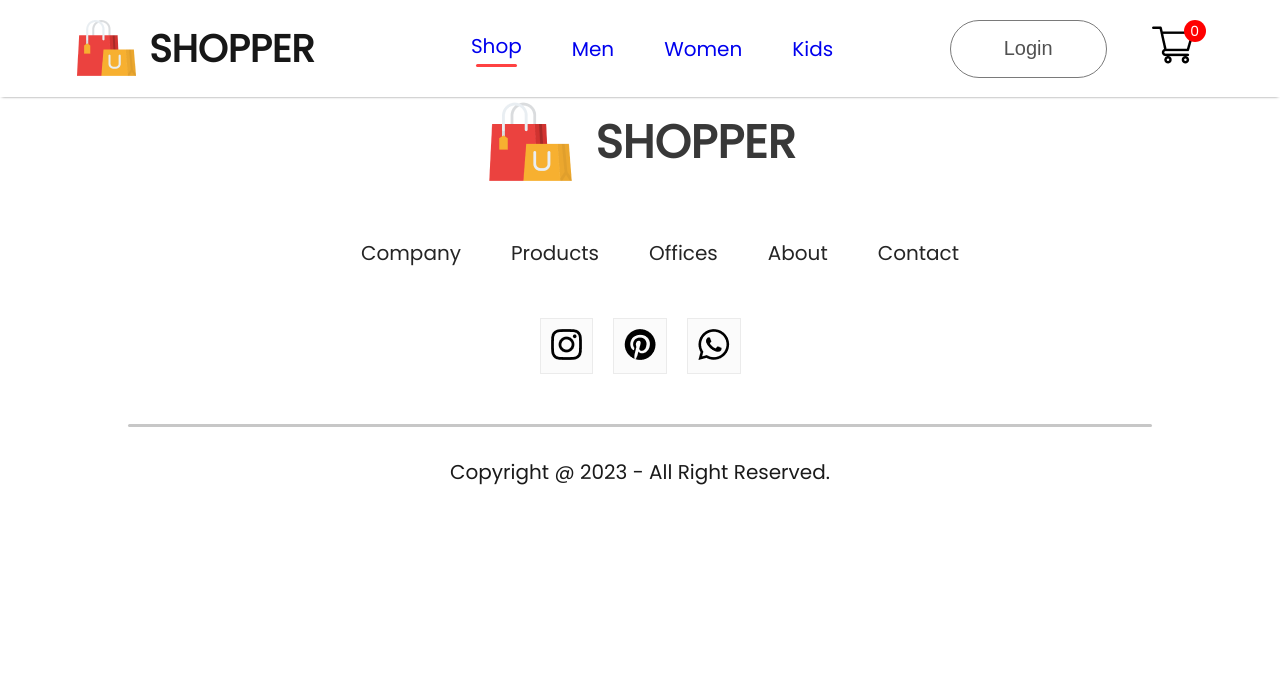
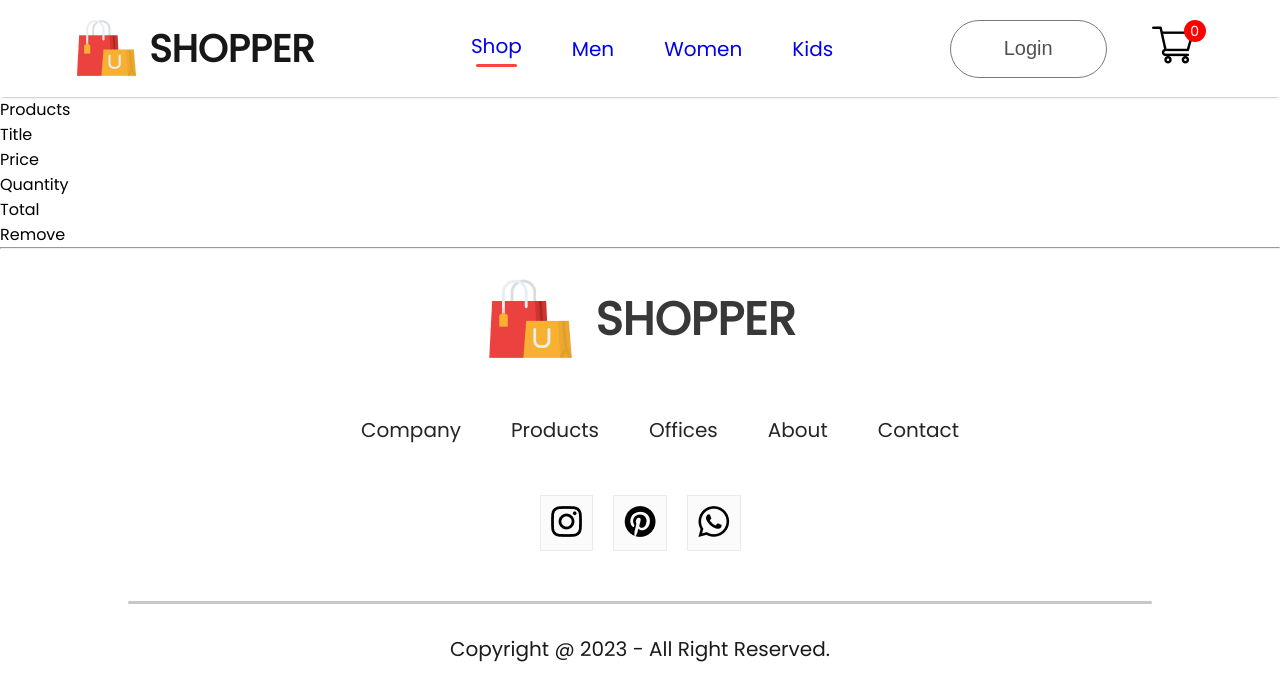
Before and after one commit to RoopaChiluvuri/E-Commerce, a React (Create React App) app: page /cart in a window 1280 px wide. Shown: the top 700 px of the page. Built offline with nearby package versions, Linux system fonts and the light colour scheme.

Commit message:
Added CartItems Component

```diff
--- /dev/null
+++ b/src/Components/CartItems/CartItems.jsx
@@ -0,0 +1,25 @@
+import React, { useContext } from 'react'
+import { ShopContext } from '../../Context/ShopContext'
+import './CartItems.css'
+
+export const CartItems= () => {
+  const {all_product, cartItems, removeFromCart} = useContext(ShopContext)
+  return (
+    <div className='cartitems'>
+      <div className='cartitems-format-main'>
+        <p>Products</p>
+        <p>Title</p>
+        <p>Price</p>
+        <p>Quantity</p>
+        <p>Total</p>
+        <p>Remove</p>
+      </div>
+      <hr />
+      <div>
+        <div className='cartitems-format'>
+          <img src="" alt="" className='carticon-product-icon' />
+        </div>
+      </div>
+    </div>
+  )
+}
--- a/src/Pages/Cart.jsx
+++ b/src/Pages/Cart.jsx
@@ -1,8 +1,11 @@
 import React from 'react'
+import { CartItems } from '../Components/CartItems/CartItems';
 
 const Cart = () => {
   return (
-    <div></div>
+    <div>
+      <CartItems/>
+    </div>
   )
 }
 
```
Also changed, not shown: src/Components/CartItems/CartItems.css (added).
